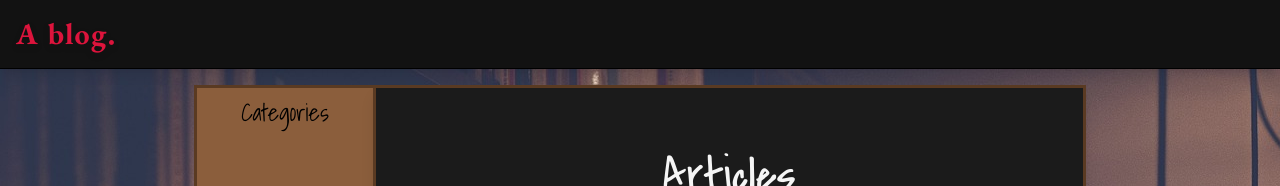
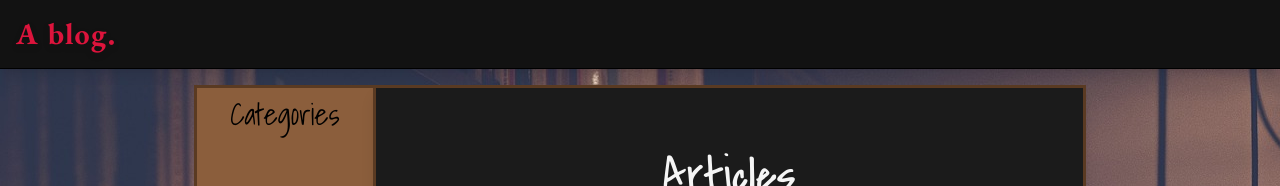
Before and after one commit to moorts/weirdBlogThing, a Next.js app: page / in a window 1280 px wide. Shown: the top 186 px of the page. Built offline with nearby package versions, Linux system fonts and the light colour scheme.

Commit message:
Small visual tweak

```diff
--- a/app/components/sidebar.tsx
+++ b/app/components/sidebar.tsx
@@ -152,7 +152,7 @@ export default function Sidebar() {
 
   return (
           <div ref={containerRef} className="flex flex-col w-1/7 min-h-screen border-t-3 border-l-3 border-b-3 border-[#5A3A22] bg-[#8B5E3C]">
-            <div className={`absolute self-center text-2xl mt-2 ${pinBoardFont.className}`}>Categories</div>
+            <div className={`absolute self-center text-3xl mt-2 ${pinBoardFont.className}`}>Categories</div>
             {Array.from(positions.entries().map(([i, position]) =>
               <Pin key={i} text={categories[i]} position={position} onMove={(dx: number, dy: number) => handleMove(i, dx, dy)} ref={pinRefs[i]}/>
             ))}
```
